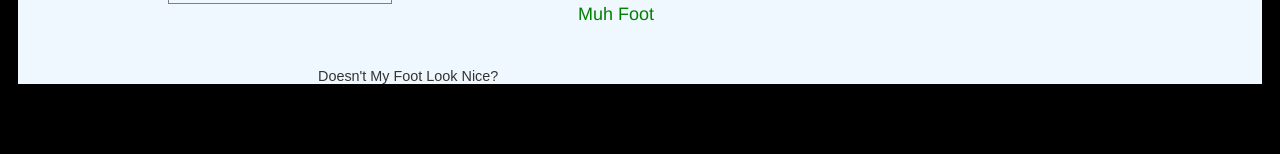
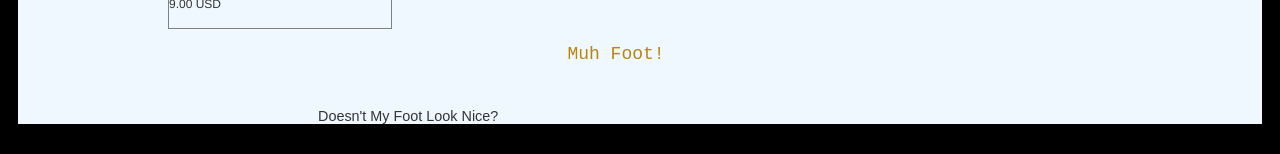
Before and after one commit to tsmit182/beertsy, a website: page app/index.html in a window 1280 px wide. Shown: the part 1669-1823 px from the top of the page. Before the commit the page ends 1786 px from the top, so only its background shows below. Drawn offline with nearby package versions, Linux system fonts and the light colour scheme; files that its build step writes are made by us from their sources.

Commit message:
minor styling

```diff
--- a/app/index.html
+++ b/app/index.html
@@ -28,9 +28,9 @@
             </div>
 
              <footer>
-             Muh Foot
+             Muh Foot!
              </footer>
-             <p>Doesn't My Foot Look Nice?</p>
+             <p id="footerFooter">Doesn't My Foot Look Nice?</p>
         </div>
         <!-- build:js scripts/vendor.js -->
         <!-- bower:js -->
--- a/app/styles/main.scss
+++ b/app/styles/main.scss
@@ -4,7 +4,7 @@ body {
     color: #333;
     font-size: 12px;
     // text-align: center;
-    padding: 0 10px 10px;
+    padding: 25px 10px 10px 10px;
 }
 
 .wrapper {
@@ -94,13 +94,18 @@ img {
 footer {
     width: 896px;
     height: 50px;
-    color: green;
-    background-color: aliceblue;
+    color: darkgoldenrod;
+    // background-color: aliceblue;
     clear: both;
     text-align: center;
     font-size:1.5em;
+    font-family: monospace;
+    padding-top: 15px;
 }
 
+#footerFooter {
+    // border: 1px solid grey;
+}
 
 
 // element.style {
```
